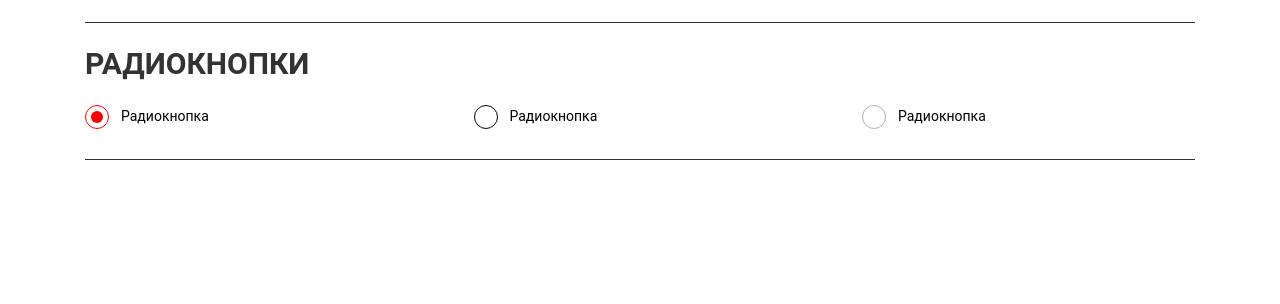
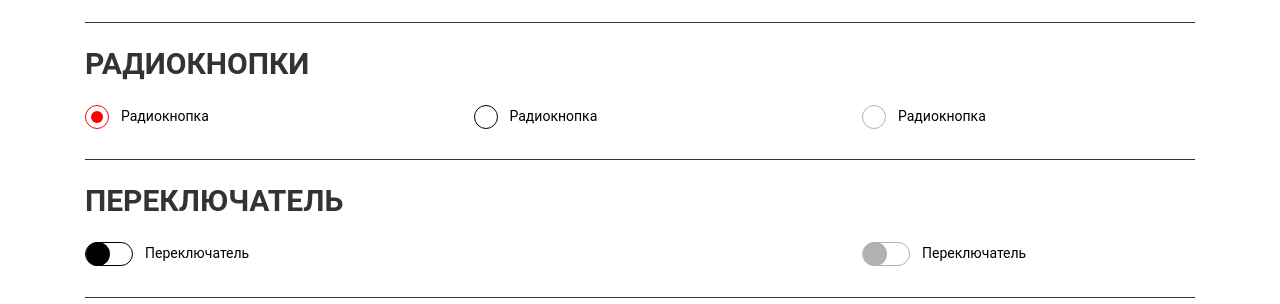
Before and after one commit to EkaterinaKochneva/project-template, a website: page src/pages/ui-kit/index.html in a window 1280 px wide. Shown: the part 766-1070 px from the top of the page. Before the commit the page ends 976 px from the top, so only its background shows below. Drawn offline with nearby package versions, Linux system fonts and the light colour scheme; files that its build step writes are made by us from their sources.

Commit message:
feat: add switch ui

```diff
--- a/src/pages/ui-kit/index.html
+++ b/src/pages/ui-kit/index.html
@@ -144,6 +144,29 @@
                 </div>
               </div>
             </div>
+
+            <div class="ui-kit__section">
+              <div class="ui-kit__subtitle">
+                Переключатель
+              </div>
+              <div class="ui-kit__block">
+                <div class="ui-kit__row">
+                  <div class="ui-kit__col">
+                    <label class="switch">
+                      <input class="switch__input" type="checkbox">
+                      <span class="switch__text">Переключатель</span>
+                    </label>
+                  </div>
+                  <div class="ui-kit__col">
+                    <label class="switch">
+                      <input class="switch__input" type="checkbox" disabled>
+                      <span class="switch__text">Переключатель</span>
+                    </label>
+                  </div>
+                </div>
+              </div>
+            </div>
+
           </div>
         </div>
 
--- a/src/styles/main.scss
+++ b/src/styles/main.scss
@@ -8,6 +8,7 @@
 //Подключение ui-компонентов
 @import "../ui/checkbox/";
 @import "../ui/radio/";
+@import "../ui/switch/";
 
 
 //Подключение компонентов
--- /dev/null
+++ b/src/ui/switch/index.scss
@@ -0,0 +1,55 @@
+@import 'src/styles/global/vars';
+
+.switch {
+
+  display: inline-flex;
+  align-items: center;
+  gap: 12px;
+
+  &__input {
+    position: relative;
+    appearance: none;
+    border: 1px solid $main-text-color;
+    border-radius: 24px ;
+    width: 48px;
+    height: 24px;
+
+    &::before {
+      content: "";
+      position: absolute;
+      top: 50%;
+      left: 0;
+      transform: translateY(-50%);
+      width: 24px;
+      height: 24px;
+      border-radius: 50%;
+      background-color: $main-text-color;
+      transition: all .3s ease;
+    }
+
+    &:checked {
+      border-color: $main-accent-color;
+
+      &::before{
+        background-color: $main-accent-color;
+        transform: translate(24px, -50%);
+      }
+    }
+
+    &:not(:disabled) {
+      cursor: pointer;
+    }
+
+    &:disabled {
+      opacity: 0.3;
+
+      & + .checkbox__text {
+        opacity: 0.5;
+      }
+    }
+  }
+
+  &__text {
+    font-size: 14px;
+  }
+}
```
Also changed, not shown: src/ui/switch/index.html (added, +4 -0 lines).
